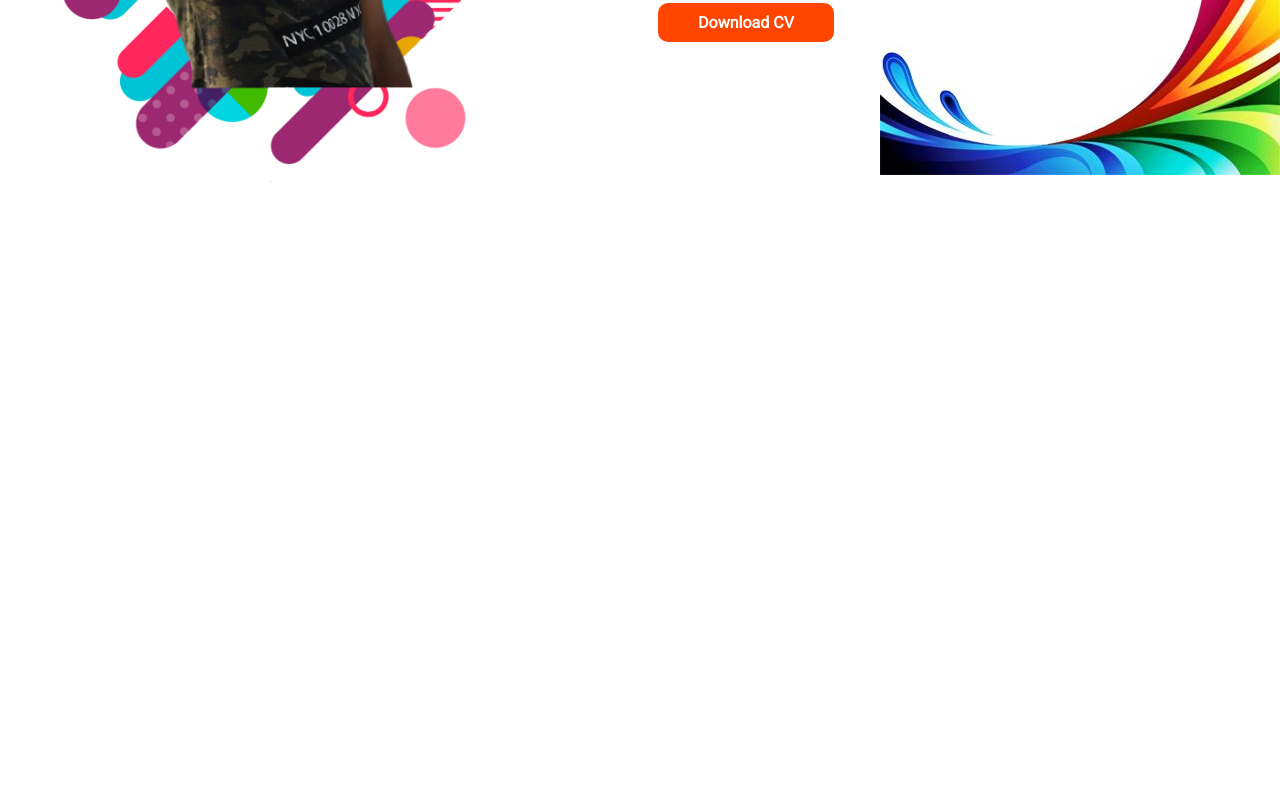
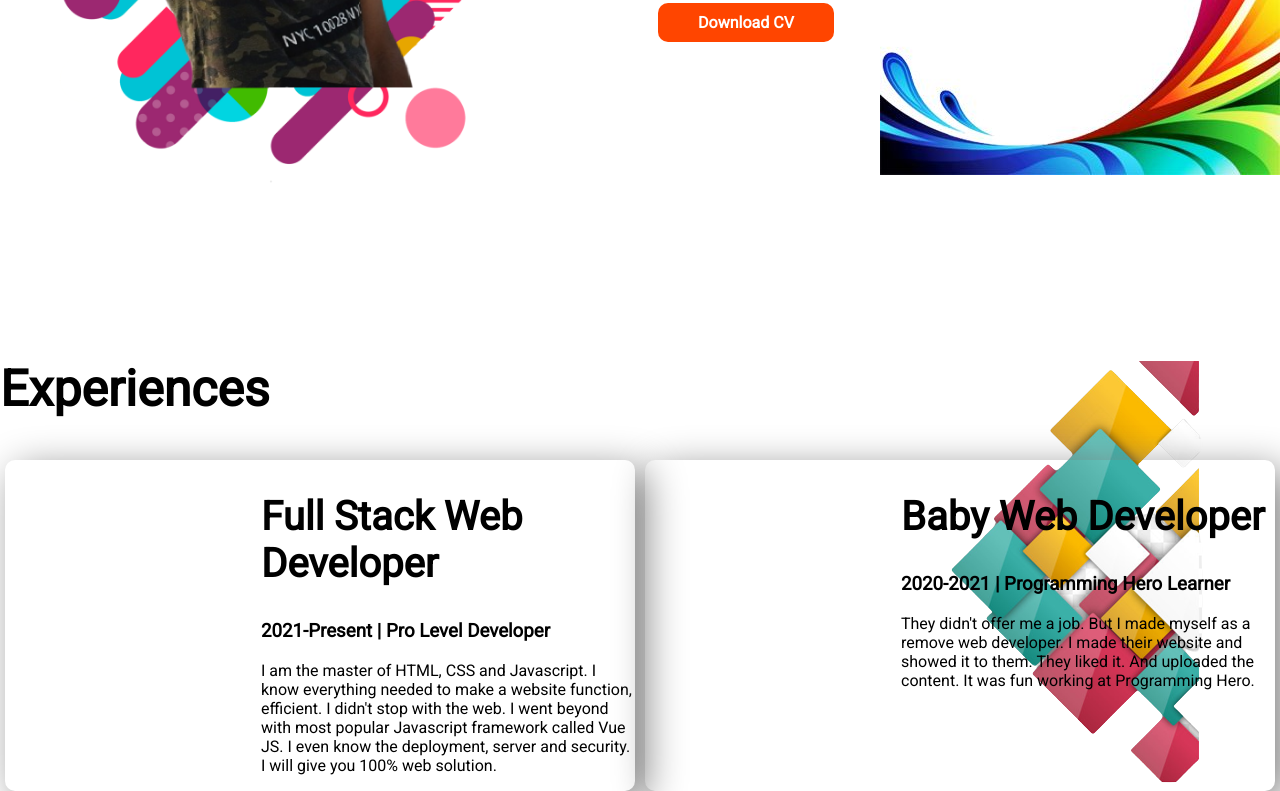
Before and after one commit to naimurrahman1142/mil1-mod4-portfolio-practice, a plain HTML site: page index.html in a window 1280 px wide. Shown: the part 859-1650 px from the top of the page. Before the commit the page ends 1219 px from the top, so only its background shows below. Drawn offline with Linux system fonts and the light colour scheme.

Commit message:
something

```diff
--- a/index.html
+++ b/index.html
@@ -13,7 +13,7 @@
 </head>
 
 <body>
-    <section class="top-banner">
+    <section class="top-banner new-section-lasterjonno">
         <div class="first-section">
             <h1><br>HELLO!</h1>
             <h1>I AM <span>NAIMUR RAHMAN</span></h1>
@@ -27,7 +27,7 @@
             <img src="images/picture.png" alt="">
         </div>
     </section>
-    <section class="services">
+    <section class="services new-section-lasterjonno">
         <div class="first-section">
             <img src="images/next-one.png" alt="">
         </div>
@@ -42,6 +42,29 @@
         </div>
     </section>
 
+    <section class="ex-area">
+        <h1>Experiences</h1>
+        <div class="pasapasi">
+            <div class="item ">
+                <h2>Full Stack Web Developer</h2>
+                <h3>2021-Present | Pro Level Developer</h3>
+                <p>I am the master of HTML, CSS and Javascript. I know everything needed to make a website function,
+                    efficient. I didn't stop with the web. I went beyond with most popular Javascript framework called
+                    Vue
+                    JS. I even know the deployment, server and security. I will give you 100% web solution.</p>
+            </div>
+            <div class="item">
+                <h2>Baby Web Developer</h2>
+                <h3>2020-2021 | Programming Hero Learner</h3>
+                <p>They didn't offer me a job. But I made myself as a remove web developer. I made their website and
+                    showed
+                    it to them. They liked it. And uploaded the content. It was fun working at Programming Hero.</p>
+            </div>
+        </div>
+    </section>
+
+
+
 </body>
 
 </html>
--- a/style.css
+++ b/style.css
@@ -12,7 +12,11 @@ h1 {
     font-size: 50px;
 }
 
-section {
+h2 {
+    font-size: 40px;
+}
+
+.new-section-lasterjonno {
     display: flex;
     margin-bottom: 150px;
 }
@@ -49,3 +53,22 @@ section {
     background-position: right;
     padding-right: 3%;
 }
+
+.pasapasi {
+    display: flex;
+}
+
+.item {
+    width: 40%;
+    margin-left: 5px;
+    margin-right: 5px;
+    padding-left: 20%;
+    border-radius: 10px;
+    box-shadow: 10px 10px 40px gray;
+}
+
+.ex-area {
+    background-image: url(images/hi.png);
+    background-repeat: no-repeat;
+    background-position: right;
+}
```
Also changed, not shown: images/hello.png (added), images/hi.png (added), images/png-clipart-assorted-color-squares-euclidean-adobe-illustrator-symphony-box-background-material-miscellaneous-rectangle.png (added), images/vector-crystal-box-5a28be8eca6410.123445881512619662829.jpg (added).
